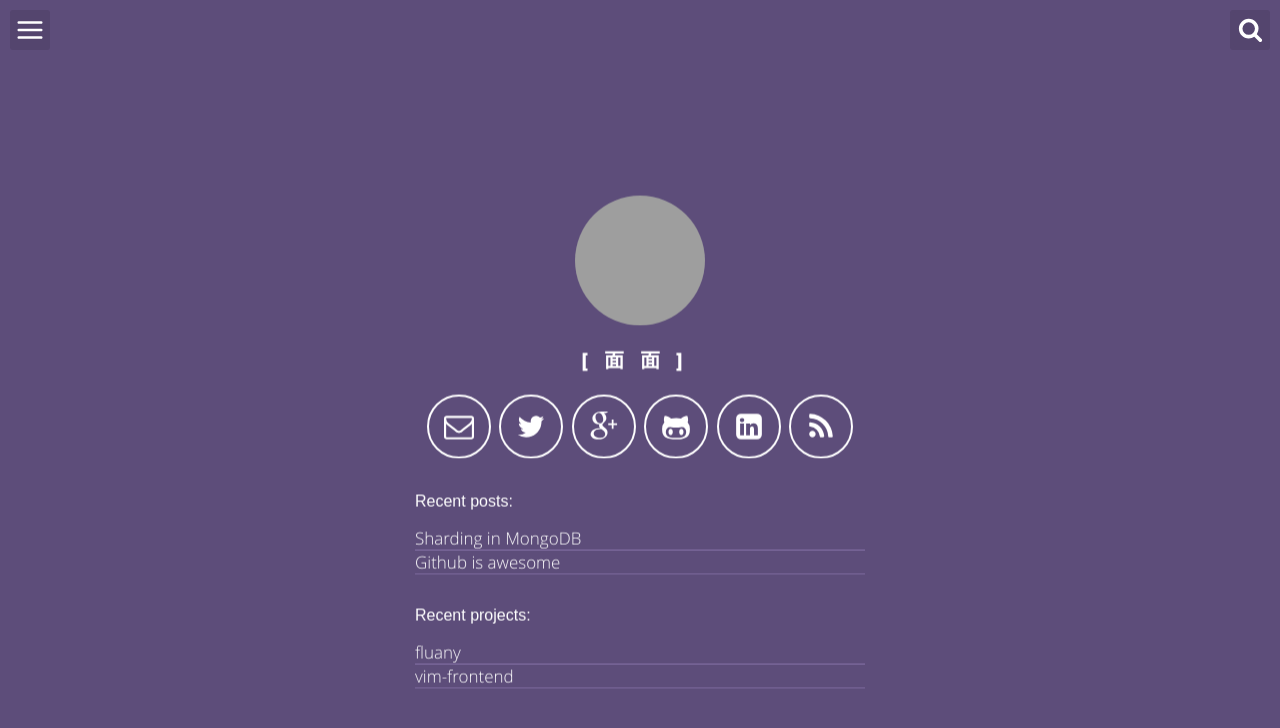
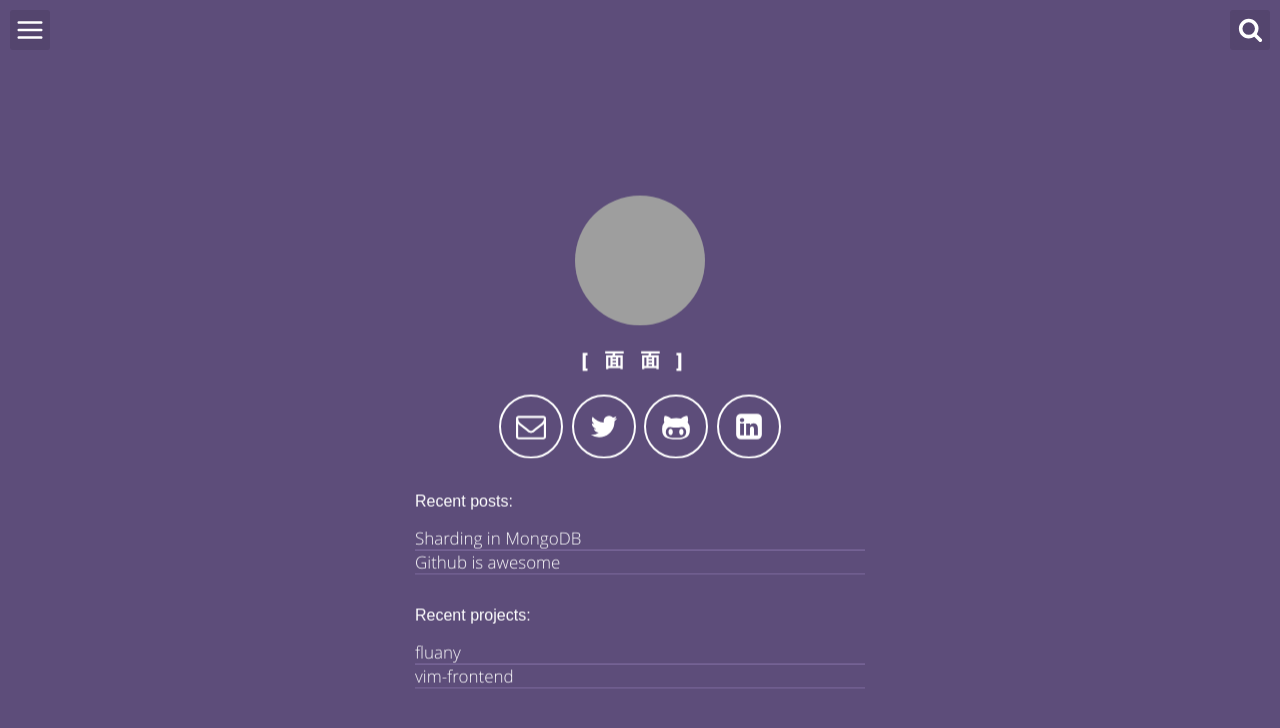
Before and after one commit to victorvoid/space-jekyll-template, a Jekyll site: the page built from index.html, in a window 1280 px wide. Shown: the top 728 px of the page. Built offline with Jekyll 4.4.1, drawn with Linux system fonts in a browser that asks for light colours; grey boxes are pictures that could not be loaded.

Commit message:
Update header-default.html

```diff
--- a/_includes/header-default.html
+++ b/_includes/header-default.html
@@ -18,9 +18,7 @@
                 <svg class="icon icon-twitter"><use xlink:href="#icon-twitter"></use></svg>
             </a>
 
-            <a aria-label="My Google Plus" title="Show my feed" target="_blank" href="https://plus.google.com/u/0/+{{site.gplus_username}}/posts">
-                <svg class="icon icon-google-plus"><use xlink:href="#icon-google-plus"></use></svg>
-            </a>
+
 
             <a aria-label="My Github" title="Show my projects" target="_blank" href="https://github.com/{{site.github_username}}">
                 <svg class="icon icon-github-alt"><use xlink:href="#icon-github-alt"></use></svg>
@@ -30,9 +28,7 @@
                 <svg class="icon icon-linkedin"><use xlink:href="#icon-linkedin"></use></svg>
             </a>
 
-            <a aria-label="Use the RSS to get updated" title="Register for my RSS" target="_blank" href="{{ "/feed.xml" | prepend: site.baseurl }}">
-                <svg class="icon icon-rss"><use xlink:href="#icon-rss"></use></svg>
-            </a>
+
         </div>
 
         <ul class="recent">
```
